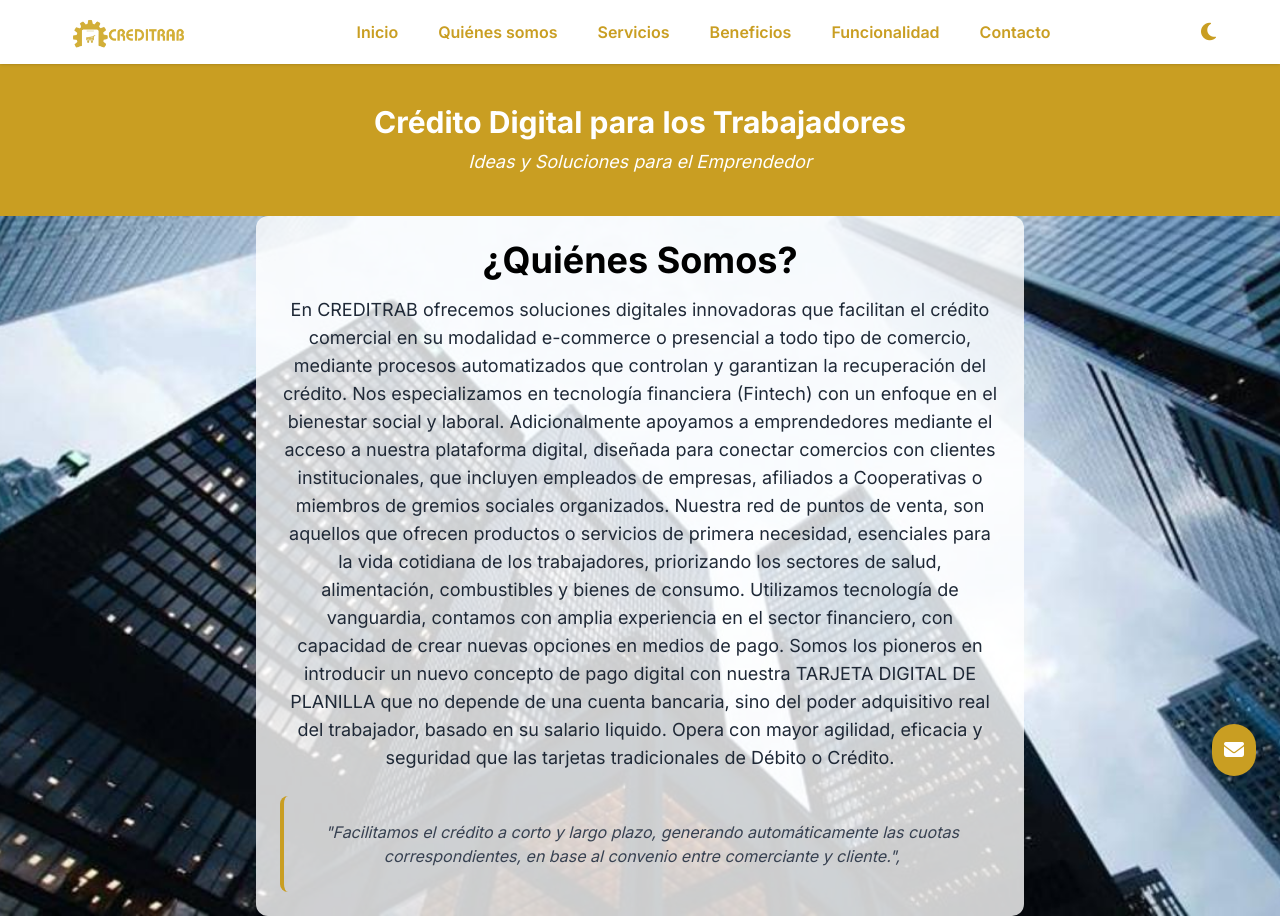
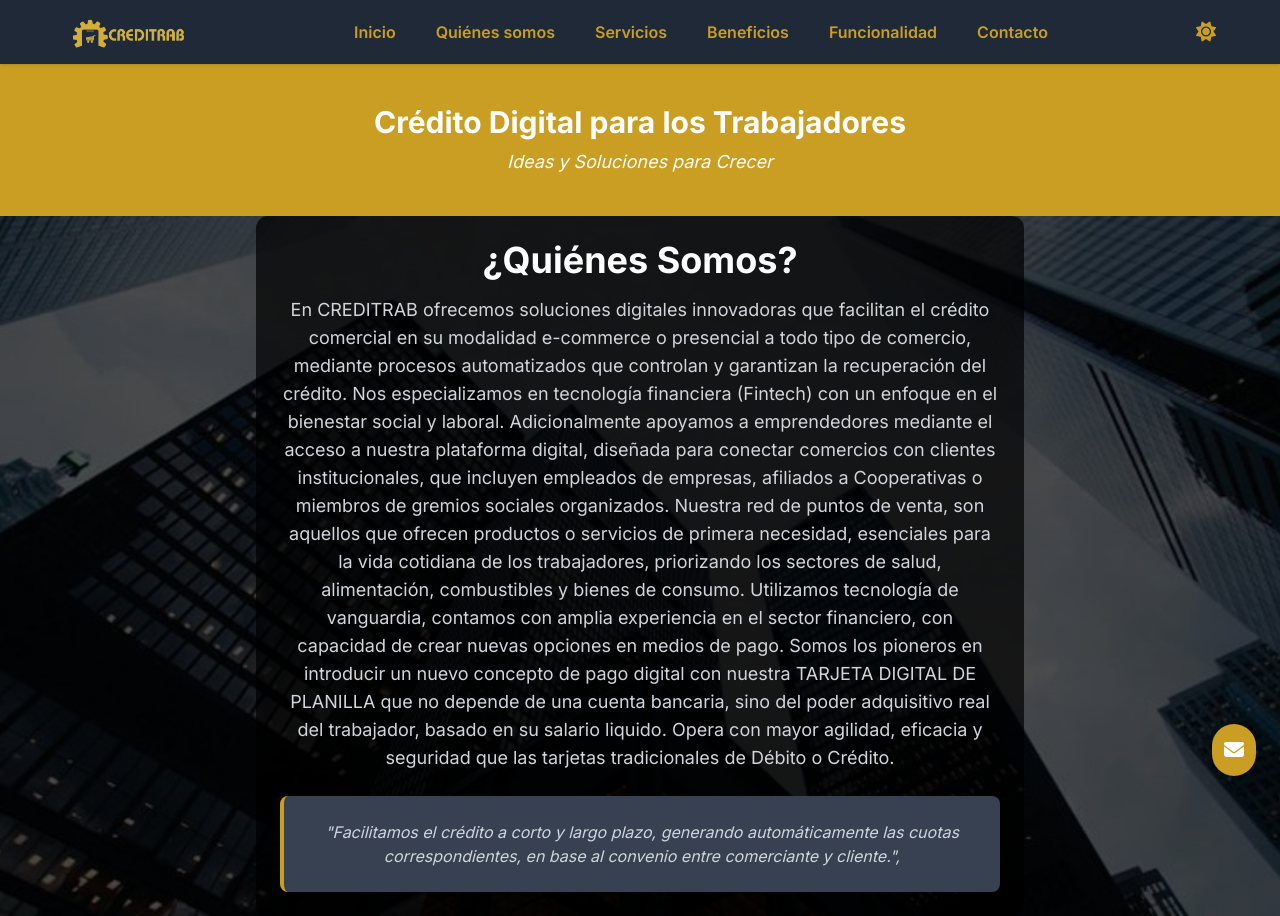
Before and after one commit to Deldenredp/Deldenredp.github.io, a plain HTML site: page index.html in a window 1280 px wide. Shown: the top 916 px of the page. Drawn offline with nearby package versions, Linux system fonts and the light colour scheme.

Commit message:
Update index.html

```diff
--- a/index.html
+++ b/index.html
@@ -103,7 +103,7 @@
   <!-- Header -->
   <header id="inicio" class="bg-[#c99e22] text-white shadow p-10 text-center">
     <h1 class="text-3xl font-bold mb-2">Crédito Digital para los Trabajadores</h1>
-    <p class="text-lg italic">Ideas y Soluciones para el Emprendedor</p>
+    <p class="text-lg italic">Ideas y Soluciones para Crecer</p>
   </header>
 
   <!-- Quiénes somos -->
@@ -434,7 +434,7 @@
 
   <!-- Footer -->
   <footer class="bg-brand text-white text-center py-4 mt-8">
-    &copy; 2025 Datos y Aplicaciones en Línea
+    &copy; 2026 Datos y Aplicaciones en Línea
 
   </footer>
 
@@ -454,11 +454,13 @@
     const icon = themeToggle.querySelector('i');
     const root = document.documentElement;
 
-    if (localStorage.getItem('theme') === 'dark') {
-      root.classList.add('dark');
-      icon.classList.remove('fa-moon');
-      icon.classList.add('fa-sun');
-    }
+    // Iniciar siempre en modo oscuro por defecto
+root.classList.add('dark');
+
+icon.classList.remove('fa-moon');
+icon.classList.add('fa-sun');
+
+localStorage.setItem('theme', 'dark');
 
     themeToggle.addEventListener('click', () => {
       root.classList.toggle('dark');
```
